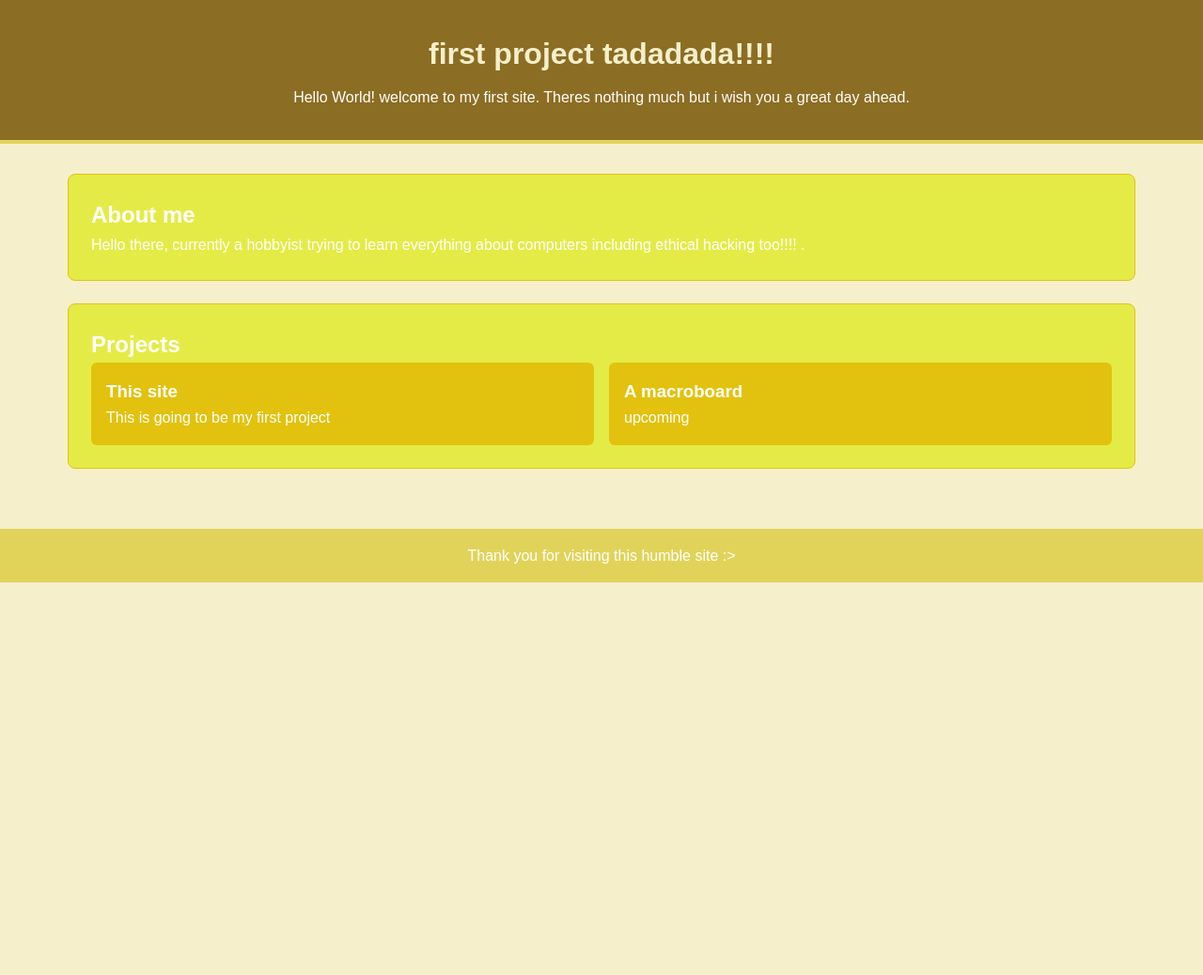
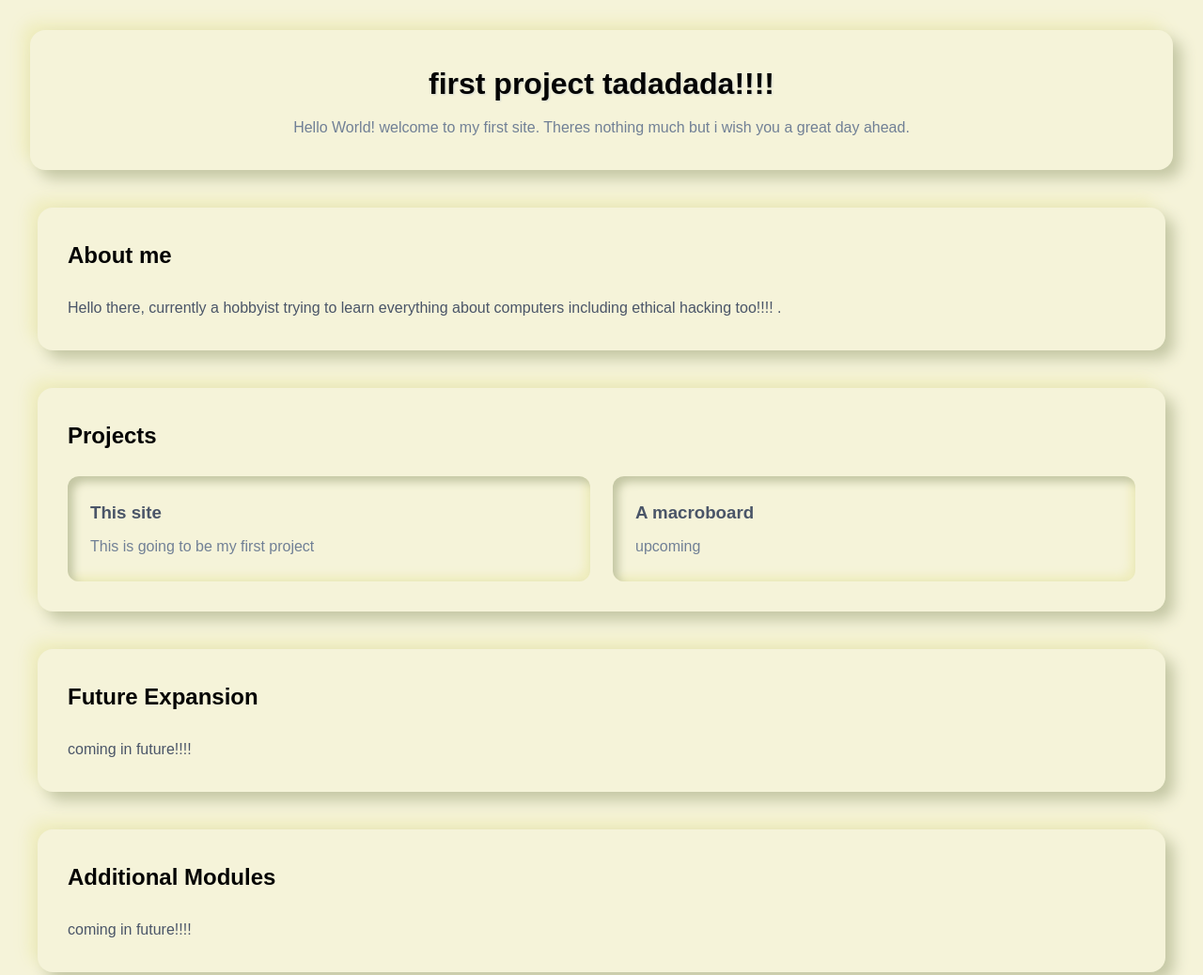
Before and after one commit to Abhrajit-Gogoi/personal-site, a plain HTML site: page index.html in a window 1280 px wide. Shown: the top 1038 px of the page at 94% size. Before the commit the page ends 800 px from the top, so only its background shows below. Drawn offline with Linux system fonts and the light colour scheme.

Commit message:
changed the design and style

```diff
--- a/index.html
+++ b/index.html
@@ -32,10 +32,20 @@
                 </div>
             </div>
         </section>
+
+        <section>
+            <h2>Future Expansion</h2>
+            <p>coming in future!!!!</p>
+        </section>
+
+        <section>
+            <h2>Additional Modules</h2>
+            <p>coming in future!!!!</p>
+        </section>
     </main>
 
     <footer>
-        <p>Thank you for visiting this humble site :> </p>
+        <p>Thank you for visiting this humble site : > </p>
     </footer>
 
 </body>
--- a/style.css
+++ b/style.css
@@ -1,9 +1,11 @@
+/*[cite: 2] */
 :root {
-    --smoky-rose: #e1d35a;
-    --taupe-grey: #8b6d23;
-    --vintage-lavender: #e5eb46;
-    --soft-periwinkle: #e2c20e;
-    --periwinkle: #f5efcc;
+    --bg-base: #f5f3d9;
+    --shadow-light: #efedbe;
+    --shadow-dark: #c3c6a3;
+    --accent-yellow: #040404;
+    --text-primary: #4a5568;
+    --text-secondary: #718096;
 }
 
 * {
@@ -14,58 +16,86 @@
 
 body {
     font-family: Arial, sans-serif;
-    background-color: var(--periwinkle);
-    color: #ffffff;
+    background-color: var(--bg-base);
+    color: var(--text-primary);
     line-height: 1.6;
+    padding: 2rem;
 }
 
 header {
-    background-color: var(--taupe-grey);
+    background-color: var(--bg-base);
     padding: 2rem;
     text-align: center;
-    border-bottom: 4px solid var(--smoky-rose);
+    border-radius: 16px;
+    box-shadow: 9px 9px 16px var(--shadow-dark),
+               -9px -9px 16px var(--shadow-light);
+    margin-bottom: 2.5rem;
 }
 
 header h1 {
-    color: var(--periwinkle);
+    color: var(--accent-yellow);
     margin-bottom: 0.5rem;
+    text-shadow: 1px 1px 2px rgba(163, 177, 198, 0.4);
 }
 
 header p {
-    color: #ffffff;
+    color: var(--text-secondary);
 }
 
 main {
-    padding: 2rem;
     max-width: 1200px;
     margin: 0 auto;
     display: flex;
     flex-direction: column;
-    gap: 1.5rem;
+    gap: 2.5rem;
 }
 
 section {
-    background-color: var(--vintage-lavender);
-    padding: 1.5rem;
-    border-radius: 8px;
-    border: 1px solid var(--soft-periwinkle);
+    background-color: var(--bg-base);
+    padding: 2rem;
+    border-radius: 16px;
+    box-shadow: 9px 9px 16px var(--shadow-dark),
+               -9px -9px 16px var(--shadow-light);
+}
+
+section h2 {
+    color: var(--accent-yellow);
+    margin-bottom: 1.5rem;
 }
 
 .card-container {
     display: flex;
-    gap: 1rem;
+    gap: 1.5rem;
 }
 
 .card {
     flex: 1;
-    background-color: var(--soft-periwinkle);
-    padding: 1rem;
-    border-radius: 6px;
+    background-color: var(--bg-base);
+    padding: 1.5rem;
+    border-radius: 12px;
+    box-shadow: inset 6px 6px 10px var(--shadow-dark),
+                inset -6px -6px 10px var(--shadow-light);
+}
+
+.card h3 {
+    color: var(--text-primary);
+    margin-bottom: 0.5rem;
+}
+
+.card p {
+    color: var(--text-secondary);
 }
 
 footer {
-    background-color: var(--smoky-rose);
+    background-color: var(--bg-base);
     text-align: center;
-    padding: 1rem;
-    margin-top: 2rem;
+    padding: 1.5rem;
+    margin-top: 2.5rem;
+    border-radius: 16px;
+    box-shadow: 9px 9px 16px var(--shadow-dark),
+               -9px -9px 16px var(--shadow-light);
 }
+
+footer p {
+    color: var(--text-secondary);
+}
```
